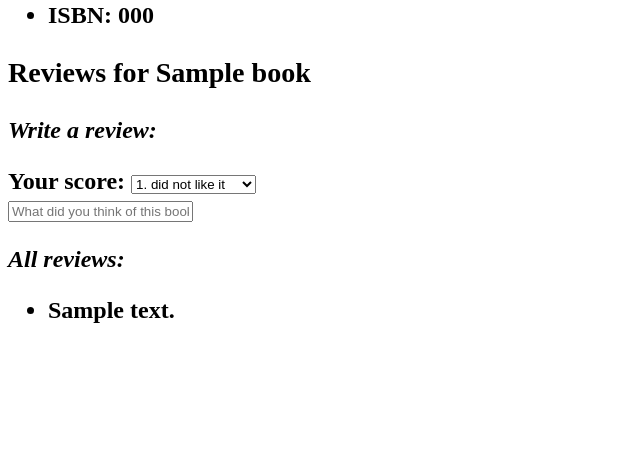
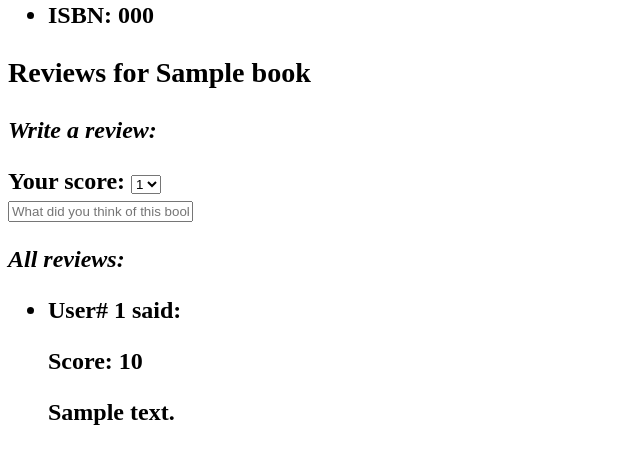
Before and after one commit to BramLobbens/cs50-web, a Flask app: template project1/templates/book.html in a window 1280 px wide. Shown: the part 183-647 px from the top of the page, without its empty margins (0-640 px from the left). Run offline with Flask 2, Linux system fonts and the light colour scheme; the template is opened without the code that fills it: most values are stand-ins (such as "Sample title", 1, 10 or a date in 2020).

Commit message:
feature: added db connection for reviews

```diff
--- a/project1/application.py
+++ b/project1/application.py
@@ -65,12 +65,15 @@ def search():
     password = request.form.get("password")
 
     if not session.get("user_name"):
-        session["user_name"] = ""
+        session["user_id"] = ""
+
+    user_res = db.execute("SELECT * FROM users WHERE user_name = :user_name",
+                              {"user_name": user_name}).fetchone()
+    session["user_id"] = user_res.id
 
     if db.execute("SELECT password FROM users WHERE user_name = :user_name",
                                {"user_name": user_name}).fetchone()[0] == password:
-        session["user_name"] = user_name
-        return render_template("search.html", name=session["user_name"])
+        return render_template("search.html")
 
     return render_template("error.html", message="Incorrect username or password.")
 
@@ -110,17 +113,39 @@ def book(book_isbn):
     if len(book_isbn) == 10 and book_isbn.isdigit():
         # Get book details
         book_res = db.execute("SELECT * FROM books WHERE isbn = :book_isbn",
-                          {"book_isbn": book_isbn}).fetchone()
+                              {"book_isbn": book_isbn}).fetchone()
+        session["book_res"] = book_res
+        session["book_id"] = book_res.id
+
         # Get reviews
-        #review_res = db.execute("",
-        #                 {"": }).fetchall()
+        review_res = db.execute("SELECT * FROM reviews WHERE book_id = :book_id",
+                         {"book_id": session["book_id"]}).fetchall()
+        session["review_res"] = review_res
 
-        review_res = ""
         return render_template("book.html", book=book_res, reviews=review_res)
 
     return render_template("error.html", message="Oops, something went wrong.")
 
 # to implement
-#@app.route()
+@app.route("/post_review", methods=["POST"])
 def post_review():
-    pass
+    """"""
+
+    review = request.form.get("review")
+    score = request.form.get("score")
+
+    # Check if user already posted a review for this book
+    # TO IMPLEMENT
+
+    try:
+        db.execute("INSERT INTO reviews (text, score, user_id, book_id) VALUES (:text, :score, :user_id, :book_id)",
+                   {"text": review,
+                    "score": score,
+                    "user_id": session["user_id"],
+                    "book_id": session["book_id"]
+                   })
+    except:
+        return render_template("error.html", message="Oops something went wrong")
+
+    db.commit()
+    return render_template("book.html", book=session["book_res"], reviews=session["review_res"])
--- a/project1/templates/book.html
+++ b/project1/templates/book.html
@@ -20,14 +20,14 @@ Book Details
   <p><i>Write a review:</i><p>
     <form action="{{ url_for('post_review') }}" method="post">
       <div class="form-group">
-	<label for="dropdown-test" class="control-label">Your score:</label>
+	<label for="score" class="control-label">Your score:</label>
 
-	<select class="form-control" name="dropdown-test">
-	  <option>1. did not like it</option>
-	  <option>2. it was ok</option>
-	  <option>3. liked it</option>
-	  <option>4. really liked it</option>
-	  <option>5. it was amazing</option>
+	<select class="form-control" name="score">
+	  <option>1</option>
+	  <option>2</option>
+	  <option>3</option>
+	  <option>4</option>
+	  <option>5</option>
 	</select>
 	<div class="form-group">
 	  <input class="form-control" style="text" name="review" placeholder="What did you think of this book? Write down your thoughts." />
@@ -36,11 +36,15 @@ Book Details
     <div>
       <p><i>All reviews:</i></p>
       <ul>
-	{% if reviews == 0 %}
-	<li>No reviews written.</li>
+	{% if not reviews %}
+	<li>No reviews written yet.</li>
 	{% else %}
 	{% for review in reviews %}
-	  <li>{{ review }}</li>
+	<li>
+	  <p>User# {{ review.user_id }} said:</p>
+	  <p>Score: {{ review.score }}</p>
+	  <p>{{ review.text }}</p>
+	</li>
 	{% endfor %}
 	{% endif %}
       </ul>
```
Also changed, not shown: project1/create_table.sql (+8 -0 lines).
